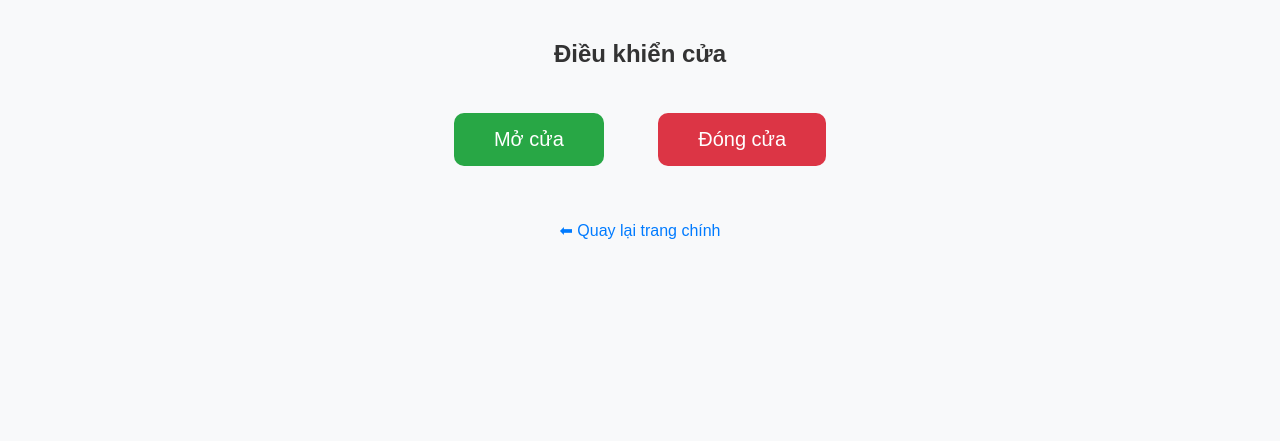
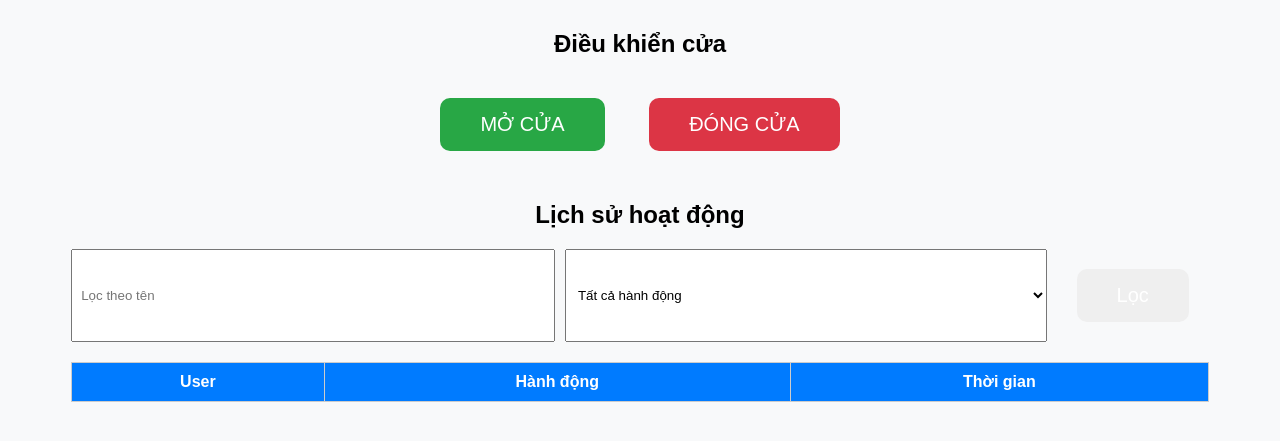
Before and after one commit to minh95702/BTLIOTDaSua, a Flask app: template templates/dieukhiencua.html in a window 1280 px wide. Shown: the top 441 px of the page. Run offline with Flask 3, Linux system fonts and the light colour scheme; the template is opened without the code that fills it, so the values that code supplies are empty.

Commit message:
Update dieukhiencua.html

```diff
--- a/templates/dieukhiencua.html
+++ b/templates/dieukhiencua.html
@@ -4,40 +4,111 @@
     <meta charset="UTF-8">
     <title>Điều khiển cửa</title>
     <style>
-        body { font-family: Arial; text-align: center; background-color: #f8f9fa; }
-        h2 { margin-top: 40px; color: #333; }
+        body { font-family: Arial; background-color: #f8f9fa; }
+        h2 { text-align: center; margin-top: 30px; }
         button {
             font-size: 20px;
             padding: 15px 40px;
-            margin: 25px;
+            margin: 20px;
             border: none;
             border-radius: 10px;
+            cursor: pointer;
             color: white;
-            cursor: pointer;
         }
-        #open { background-color: #28a745; }
-        #open:hover { background-color: #218838; }
-        #close { background-color: #dc3545; }
-        #close:hover { background-color: #c82333; }
-        a { display: block; margin-top: 30px; text-decoration: none; color: #007bff; }
+        #open { background: #28a745; }
+        #close { background: #dc3545; }
+
+        table {
+            width: 90%;
+            margin: 20px auto;
+            border-collapse: collapse;
+            background: white;
+        }
+        th, td {
+            padding: 10px;
+            border: 1px solid #ccc;
+            text-align: center;
+        }
+        th { background: #007bff; color: white; }
+
+        .filter-box {
+            width: 90%;
+            margin: 20px auto;
+            display: flex;
+            gap: 10px;
+        }
+        input, select { padding: 8px; flex: 1; }
     </style>
 </head>
 <body>
+
     <h2>Điều khiển cửa</h2>
-    <button id="open" onclick="sendCommand('open')">Mở cửa</button>
-    <button id="close" onclick="sendCommand('close')">Đóng cửa</button>
-    <a href="/">⬅ Quay lại trang chính</a>
+    <div style="text-align:center;">
+        <button id="open" onclick="sendCmd('open')">MỞ CỬA</button>
+        <button id="close" onclick="sendCmd('close')">ĐÓNG CỬA</button>
+    </div>
 
-    <script>
-        async function sendCommand(cmd) {
-            const res = await fetch('/door_control', {
-                method: 'POST',
-                headers: {'Content-Type': 'application/json'},
-                body: JSON.stringify({ command: cmd })
-            });
-            const data = await res.text();
-            alert(data);
-        }
-    </script>
+    <h2>Lịch sử hoạt động</h2>
+    <div class="filter-box">
+        <input id="filterUser" type="text" placeholder="Lọc theo tên">
+        <select id="filterAction">
+            <option value="">Tất cả hành động</option>
+            <option value="MỞ cửa">MỞ cửa</option>
+            <option value="ĐÓNG cửa">ĐÓNG cửa</option>
+        </select>
+        <button onclick="loadLogs()">Lọc</button>
+    </div>
+
+    <table>
+        <thead>
+            <tr>
+                <th>User</th>
+                <th>Hành động</th>
+                <th>Thời gian</th>
+            </tr>
+        </thead>
+        <tbody id="logTable"></tbody>
+    </table>
+
+<script>
+async function sendCmd(cmd) {
+    let token = new URLSearchParams(window.location.search).get("token");
+    let res = await fetch("/door_control", {
+        method: "POST",
+        headers: {"Content-Type": "application/json"},
+        body: JSON.stringify({command: cmd})
+    });
+    alert(await res.text());
+    loadLogs();
+}
+
+async function loadLogs() {
+    let token = new URLSearchParams(window.location.search).get("token");
+    let res = await fetch(`/logs?token=${token}`);
+    let data = await res.json();
+
+    let userFilter = document.getElementById("filterUser").value.toLowerCase();
+    let actionFilter = document.getElementById("filterAction").value;
+
+    let tbody = document.getElementById("logTable");
+    tbody.innerHTML = "";
+
+    data.filter(row =>
+        (userFilter === "" || row.user_id.toLowerCase().includes(userFilter)) &&
+        (actionFilter === "" || row.action === actionFilter)
+    )
+    .forEach(row => {
+        tbody.innerHTML += `
+            <tr>
+                <td>${row.user_id}</td>
+                <td>${row.action}</td>
+                <td>${row.time}</td>
+            </tr>`;
+    });
+}
+
+loadLogs();
+</script>
+
 </body>
 </html>
```
